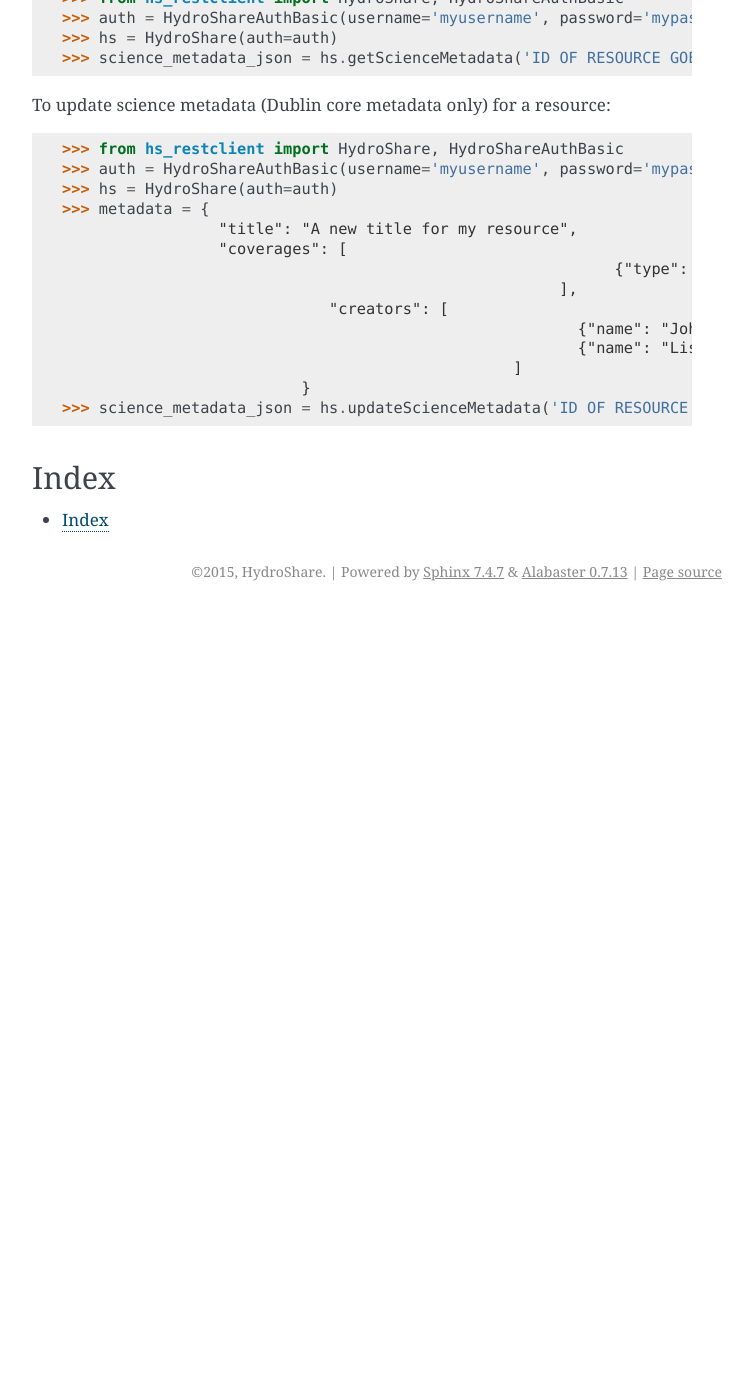
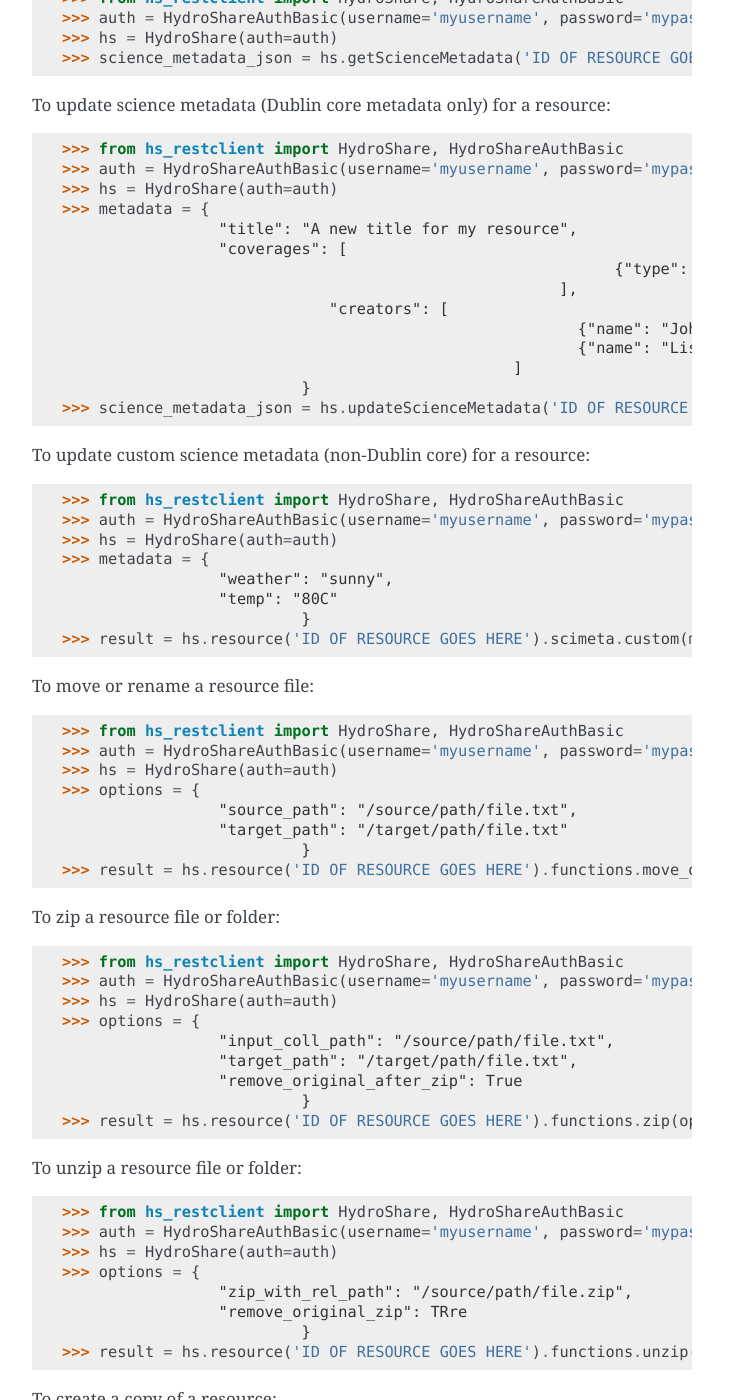
Before and after one commit to hydroshare/hs_restclient, a Sphinx documentation site: the page built from docs/index.rst, in a window 1280 px wide and 1400 px high, scrolled down 5233 px. Shown: the whole window, without its empty margins (388-1140 px from the left). Built offline with Sphinx 7.4.7, drawn with Linux system fonts in a browser that asks for light colours; before the commit the page ends 5844 px from its top, so only the background shows below that; some of the changed text lies outside the part shown.

Commit message:
RST updates

```diff
--- a/docs/index.rst
+++ b/docs/index.rst
@@ -267,6 +267,80 @@ To update science metadata (Dublin core metadata only) for a resource:
 			      }
     >>> science_metadata_json = hs.updateScienceMetadata('ID OF RESOURCE GOES HERE', metadata=metadata)
 
+To update custom science metadata (non-Dublin core) for a resource:
+
+    >>> from hs_restclient import HydroShare, HydroShareAuthBasic
+    >>> auth = HydroShareAuthBasic(username='myusername', password='mypassword')
+    >>> hs = HydroShare(auth=auth)
+    >>> metadata = {
+                     "weather": "sunny",
+                     "temp": "80C"
+			      }
+    >>> result = hs.resource('ID OF RESOURCE GOES HERE').scimeta.custom(metadata)
+
+To move or rename a resource file:
+
+    >>> from hs_restclient import HydroShare, HydroShareAuthBasic
+    >>> auth = HydroShareAuthBasic(username='myusername', password='mypassword')
+    >>> hs = HydroShare(auth=auth)
+    >>> options = {
+                     "source_path": "/source/path/file.txt",
+                     "target_path": "/target/path/file.txt"
+			      }
+    >>> result = hs.resource('ID OF RESOURCE GOES HERE').functions.move_or_rename(options)
+
+To zip a resource file or folder:
+
+    >>> from hs_restclient import HydroShare, HydroShareAuthBasic
+    >>> auth = HydroShareAuthBasic(username='myusername', password='mypassword')
+    >>> hs = HydroShare(auth=auth)
+    >>> options = {
+                     "input_coll_path": "/source/path/file.txt",
+                     "target_path": "/target/path/file.txt",
+                     "remove_original_after_zip": True
+			      }
+    >>> result = hs.resource('ID OF RESOURCE GOES HERE').functions.zip(options)
+
+To unzip a resource file or folder:
+
+    >>> from hs_restclient import HydroShare, HydroShareAuthBasic
+    >>> auth = HydroShareAuthBasic(username='myusername', password='mypassword')
+    >>> hs = HydroShare(auth=auth)
+    >>> options = {
+                     "zip_with_rel_path": "/source/path/file.zip",
+                     "remove_original_zip": TRre
+			      }
+    >>> result = hs.resource('ID OF RESOURCE GOES HERE').functions.unzip(options)
+
+To create a copy of a resource:
+
+    >>> from hs_restclient import HydroShare, HydroShareAuthBasic
+    >>> auth = HydroShareAuthBasic(username='myusername', password='mypassword')
+    >>> hs = HydroShare(auth=auth)
+    >>> resource_copy_id = hs.resource('ID OF RESOURCE GOES HERE').copy()
+
+To upload files to a specific resource folder:
+
+    >>> from hs_restclient import HydroShare, HydroShareAuthBasic
+    >>> auth = HydroShareAuthBasic(username='myusername', password='mypassword')
+    >>> hs = HydroShare(auth=auth)
+    >>> options = {
+                     "folder": "/path/to/folder",
+                     "files": (file objects)
+                  }
+    >>> resource_copy_id = hs.resource('ID OF RESOURCE GOES HERE').files(options)
+
+To set resource flags:
+
+    >>> from hs_restclient import HydroShare, HydroShareAuthBasic
+    >>> auth = HydroShareAuthBasic(username='myusername', password='mypassword')
+    >>> hs = HydroShare(auth=auth)
+    >>> options = {
+                     "t": "one of make_public, make_private, make_shareable,
+            make_not_shareable, make_discoverable, make_not_discoverable"
+                  }
+    >>> resource_copy_id = hs.resource('ID OF RESOURCE GOES HERE').flag(options)
+
 Index
 -----
 
```
Also changed, not shown: 1 other file.
